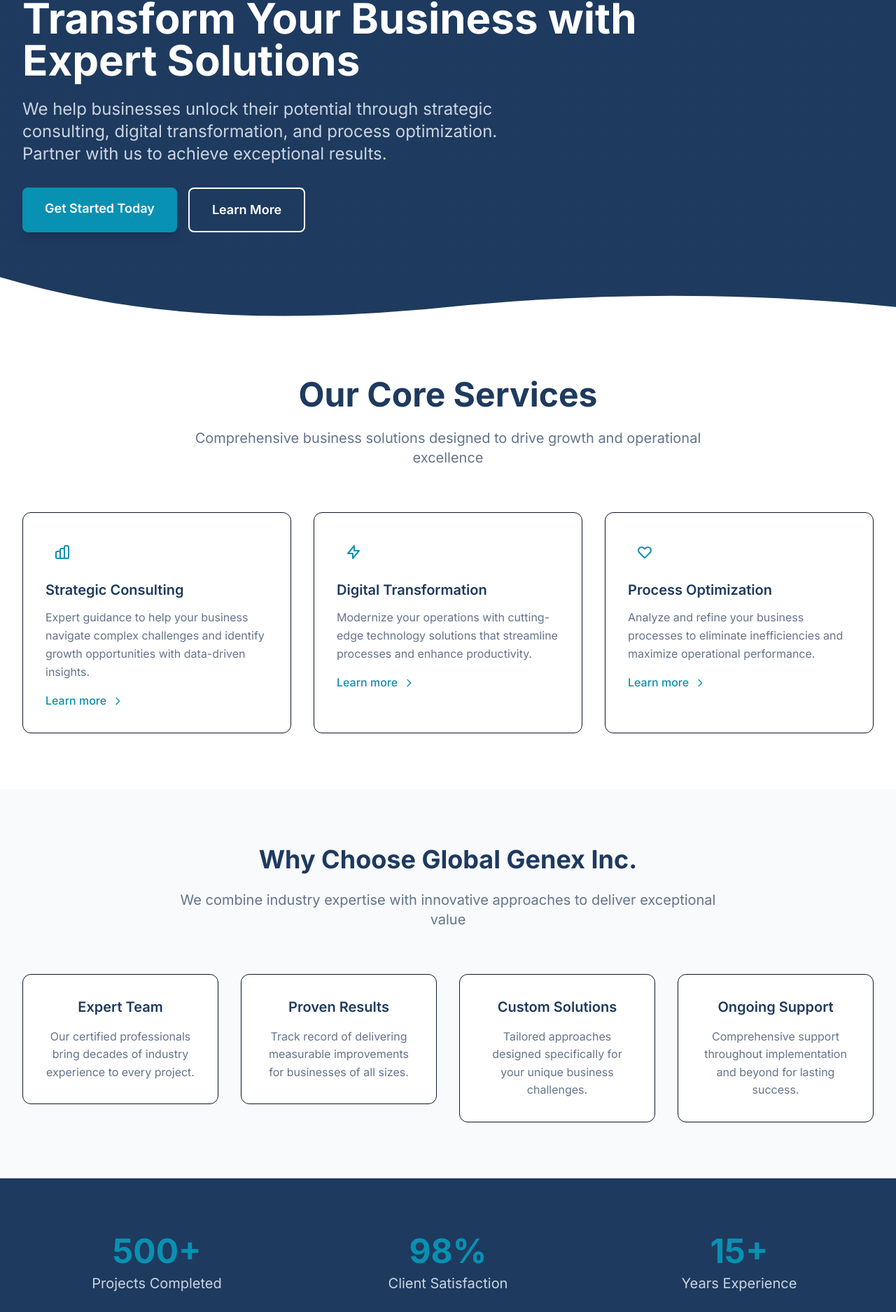
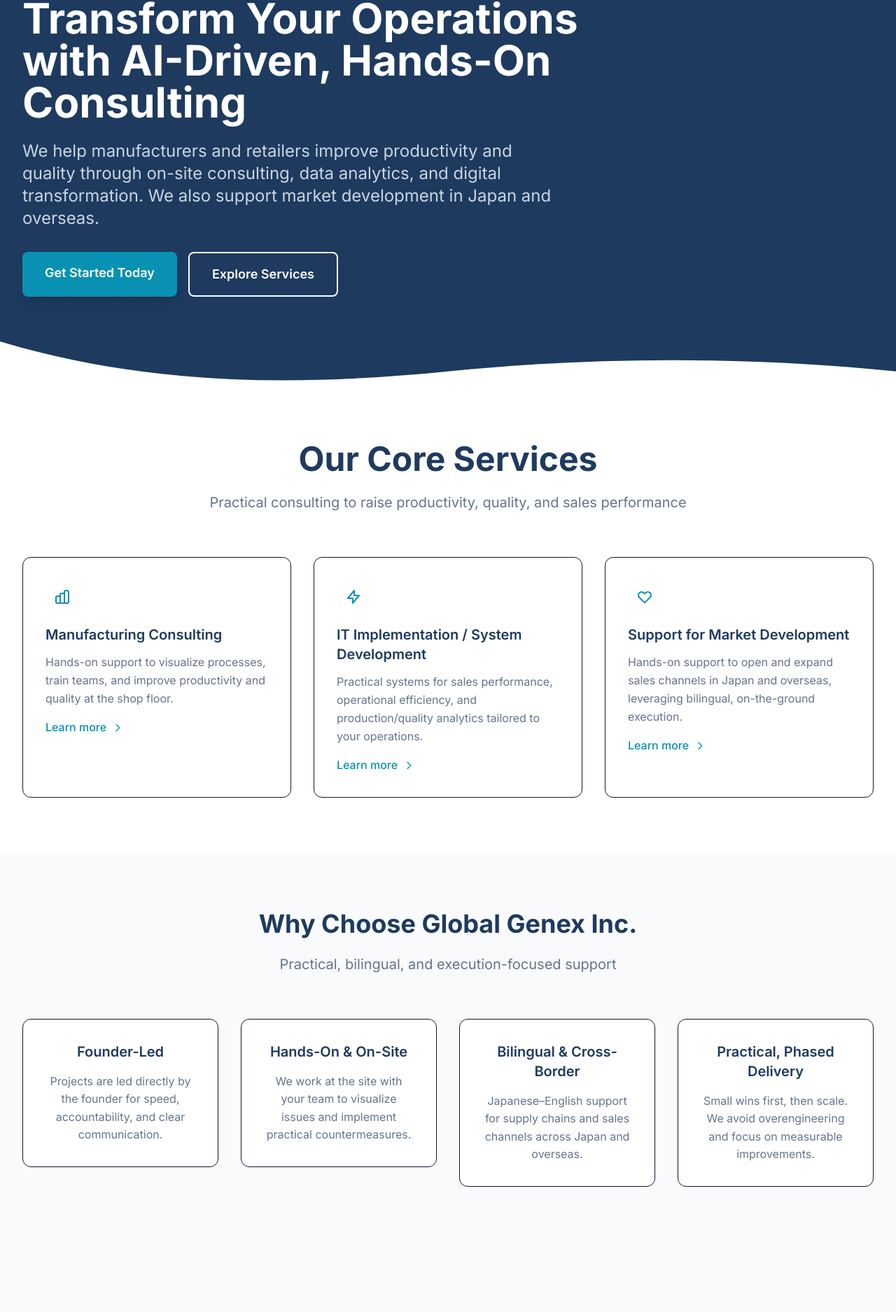
Before and after one commit to RobertShuhei/company-homepage, a Next.js app: page / in a window 1280 px wide. Shown: the part 259-2134 px from the top of the page at 70% size. Built offline with nearby package versions, Linux system fonts and the light colour scheme.

Commit message:
Align Home content with actual company profile

```diff
--- a/src/app/contact/page.tsx
+++ b/src/app/contact/page.tsx
@@ -81,9 +81,9 @@
                     <div className="ml-6">
                       <h3 className="text-xl font-semibold text-navy mb-2">Office</h3>
                       <p className="text-gray">
-                        1-23-2 HakataEkimae<br />
-                        Hakata-ku<br />
-                        Fukuoka, Japan
+                        5F-B, ParkFront<br />
+                        1-23-2 Hakata Ekimae<br />
+                        Hakata ward, Fukuoka, Japan
                       </p>
                     </div>
                   </div>
@@ -137,8 +137,8 @@
             <div className="grid grid-cols-1 md:grid-cols-2 lg:grid-cols-3 gap-8">
               {[
                 {
-                  title: "Strategic Consulting",
-                  description: "Expert guidance for long-term growth and competitive advantage",
+                  title: "Manufacturing Consulting",
+                  description: "Hands-on support to visualize processes, train teams, and improve productivity and quality.",
                   icon: (
                     <svg fill="none" stroke="currentColor" viewBox="0 0 24 24" className="w-6 h-6">
                       <path strokeLinecap="round" strokeLinejoin="round" strokeWidth={2} d="M9 19v-6a2 2 0 00-2-2H5a2 2 0 00-2 2v6a2 2 0 002 2h2a2 2 0 002-2zm0 0V9a2 2 0 012-2h2a2 2 0 012 2v10m-6 0a2 2 0 002 2h2a2 2 0 002-2m0 0V5a2 2 0 012-2h2a2 2 0 012 2v14a2 2 0 01-2 2h-2a2 2 0 01-2-2z" />
@@ -146,8 +146,8 @@
                   )
                 },
                 {
-                  title: "Digital Transformation",
-                  description: "Modernize operations with cutting-edge technology solutions",
+                  title: "IT Implementation / System Development",
+                  description: "Systems for sales performance, operational efficiency, and production/quality analytics.",
                   icon: (
                     <svg fill="none" stroke="currentColor" viewBox="0 0 24 24" className="w-6 h-6">
                       <path strokeLinecap="round" strokeLinejoin="round" strokeWidth={2} d="M13 10V3L4 14h7v7l9-11h-7z" />
@@ -155,8 +155,8 @@
                   )
                 },
                 {
-                  title: "Process Optimization",
-                  description: "Streamline workflows to maximize efficiency and performance",
+                  title: "Support for Market Development",
+                  description: "Practical support to open and expand sales channels in Japan and overseas.",
                   icon: (
                     <svg fill="none" stroke="currentColor" viewBox="0 0 24 24" className="w-6 h-6">
                       <path strokeLinecap="round" strokeLinejoin="round" strokeWidth={2} d="M4.318 6.318a4.5 4.5 0 000 6.364L12 20.364l7.682-7.682a4.5 4.5 0 00-6.364-6.364L12 7.636l-1.318-1.318a4.5 4.5 0 00-6.364 0z" />
--- a/src/app/page.tsx
+++ b/src/app/page.tsx
@@ -5,52 +5,60 @@
 import CTA from '@/components/ui/CTA'
 
 export default function Home() {
+  // ① 会社の3本柱に合わせる
   const services = [
     {
-      title: "Strategic Consulting",
-      description: "Expert guidance to help your business navigate complex challenges and identify growth opportunities with data-driven insights.",
+      title: "Manufacturing Consulting",
+      description:
+        "Hands-on support to visualize processes, train teams, and improve productivity and quality at the shop floor.",
       icon: (
         <svg fill="none" stroke="currentColor" viewBox="0 0 24 24" className="w-6 h-6">
-          <path strokeLinecap="round" strokeLinejoin="round" strokeWidth={2} d="M9 19v-6a2 2 0 00-2-2H5a2 2 0 00-2 2v6a2 2 0 002 2h2a2 2 0 002-2zm0 0V9a2 2 0 012-2h2a2 2 0 012 2v10m-6 0a2 2 0 002 2h2a2 2 0 002-2m0 0V5a2 2 0 012-2h2a2 2 0 012 2v14a2 2 0 01-2 2h-2a2 2 0 01-2-2z" />
+          <path strokeLinecap="round" strokeLinejoin="round" strokeWidth={2}
+            d="M9 19v-6a2 2 0 00-2-2H5a2 2 0 00-2 2v6a2 2 0 002 2h2a2 2 0 002-2zm0 0V9a2 2 0 012-2h2a2 2 0 012 2v10m-6 0a2 2 0 002 2h2a2 2 0 002-2m0 0V5a2 2 0 012-2h2a2 2 0 012 2v14a2 2 0 01-2 2h-2a2 2 0 01-2-2z" />
         </svg>
       )
     },
     {
-      title: "Digital Transformation",
-      description: "Modernize your operations with cutting-edge technology solutions that streamline processes and enhance productivity.",
+      title: "IT Implementation / System Development",
+      description:
+        "Practical systems for sales performance, operational efficiency, and production/quality analytics tailored to your operations.",
       icon: (
         <svg fill="none" stroke="currentColor" viewBox="0 0 24 24" className="w-6 h-6">
-          <path strokeLinecap="round" strokeLinejoin="round" strokeWidth={2} d="M13 10V3L4 14h7v7l9-11h-7z" />
+          <path strokeLinecap="round" strokeLinejoin="round" strokeWidth={2}
+            d="M13 10V3L4 14h7v7l9-11h-7z" />
         </svg>
       )
     },
     {
-      title: "Process Optimization",
-      description: "Analyze and refine your business processes to eliminate inefficiencies and maximize operational performance.",
+      title: "Support for Market Development",
+      description:
+        "Hands-on support to open and expand sales channels in Japan and overseas, leveraging bilingual, on-the-ground execution.",
       icon: (
         <svg fill="none" stroke="currentColor" viewBox="0 0 24 24" className="w-6 h-6">
-          <path strokeLinecap="round" strokeLinejoin="round" strokeWidth={2} d="M4.318 6.318a4.5 4.5 0 000 6.364L12 20.364l7.682-7.682a4.5 4.5 0 00-6.364-6.364L12 7.636l-1.318-1.318a4.5 4.5 0 00-6.364 0z" />
+          <path strokeLinecap="round" strokeLinejoin="round" strokeWidth={2}
+            d="M4.318 6.318a4.5 4.5 0 000 6.364L12 20.364l7.682-7.682a4.5 4.5 0 00-6.364-6.364L12 7.636l-1.318-1.318a4.5 4.5 0 00-6.364 0z" />
         </svg>
       )
     }
   ]
 
+  // ② “実績・人数”を誤解させない表現に
   const features = [
     {
-      title: "Expert Team",
-      description: "Our certified professionals bring decades of industry experience to every project."
+      title: "Founder-Led",
+      description: "Projects are led directly by the founder for speed, accountability, and clear communication."
     },
     {
-      title: "Proven Results",
-      description: "Track record of delivering measurable improvements for businesses of all sizes."
+      title: "Hands-On & On-Site",
+      description: "We work at the site with your team to visualize issues and implement practical countermeasures."
     },
     {
-      title: "Custom Solutions",
-      description: "Tailored approaches designed specifically for your unique business challenges."
+      title: "Bilingual & Cross-Border",
+      description: "Japanese–English support for supply chains and sales channels across Japan and overseas."
     },
     {
-      title: "Ongoing Support",
-      description: "Comprehensive support throughout implementation and beyond for lasting success."
+      title: "Practical, Phased Delivery",
+      description: "Small wins first, then scale. We avoid overengineering and focus on measurable improvements."
     }
   ]
 
@@ -59,19 +67,13 @@
       <Header />
 
       <main>
-        {/* Hero Section */}
+        {/* ③ Hero 文言を“実態”に寄せる */}
         <Hero
-          title="Transform Your Business with Expert Solutions"
-          subtitle="Professional Consulting Services"
-          description="We help businesses unlock their potential through strategic consulting, digital transformation, and process optimization. Partner with us to achieve exceptional results."
-          primaryCTA={{
-            text: "Get Started Today",
-            href: "/contact"
-          }}
-          secondaryCTA={{
-            text: "Learn More",
-            href: "/business"
-          }}
+          title="Transform Your Operations with AI-Driven, Hands-On Consulting"
+          subtitle="Professional Consulting for Retail & Manufacturing"
+          description="We help manufacturers and retailers improve productivity and quality through on-site consulting, data analytics, and digital transformation. We also support market development in Japan and overseas."
+          primaryCTA={{ text: "Get Started Today", href: "/contact" }}
+          secondaryCTA={{ text: "Explore Services", href: "/business" }}
         />
 
         {/* Services Section */}
@@ -82,7 +84,7 @@
                 Our Core Services
               </h2>
               <p className="text-xl text-gray max-w-3xl mx-auto">
-                Comprehensive business solutions designed to drive growth and operational excellence
+                Practical consulting to raise productivity, quality, and sales performance
               </p>
             </div>
 
@@ -108,7 +110,7 @@
                 Why Choose Global Genex Inc.
               </h2>
               <p className="text-xl text-gray max-w-3xl mx-auto">
-                We combine industry expertise with innovative approaches to deliver exceptional value
+                Practical, bilingual, and execution-focused support
               </p>
             </div>
 
@@ -129,38 +131,14 @@
           </div>
         </section>
 
-        {/* Stats Section */}
-        <section className="py-20 bg-navy text-white">
-          <div className="max-w-7xl mx-auto px-4 sm:px-6 lg:px-8">
-            <div className="grid grid-cols-1 md:grid-cols-3 gap-8 text-center">
-              <div>
-                <div className="text-4xl md:text-5xl font-bold text-teal mb-2">500+</div>
-                <div className="text-xl text-slate-300">Projects Completed</div>
-              </div>
-              <div>
-                <div className="text-4xl md:text-5xl font-bold text-teal mb-2">98%</div>
-                <div className="text-xl text-slate-300">Client Satisfaction</div>
-              </div>
-              <div>
-                <div className="text-4xl md:text-5xl font-bold text-teal mb-2">15+</div>
-                <div className="text-xl text-slate-300">Years Experience</div>
-              </div>
-            </div>
-          </div>
-        </section>
+        {/* ④ “数字実績”は一旦削除（嘘防止）*/}
 
         {/* CTA Section */}
         <CTA
-          title="Ready to Transform Your Business?"
-          description="Let's discuss how our expert solutions can help you achieve your goals and drive sustainable growth."
-          primaryButton={{
-            text: "Schedule Consultation",
-            href: "/contact"
-          }}
-          secondaryButton={{
-            text: "View Our Work",
-            href: "/about"
-          }}
+          title="Ready to Move Forward?"
+          description="Tell us your current challenges. We’ll propose a phased approach that fits your site, team, and timeline."
+          primaryButton={{ text: "Schedule Consultation", href: "/contact" }}
+          secondaryButton={{ text: "About the Founder", href: "/about" }}
           variant="light"
         />
       </main>
```
